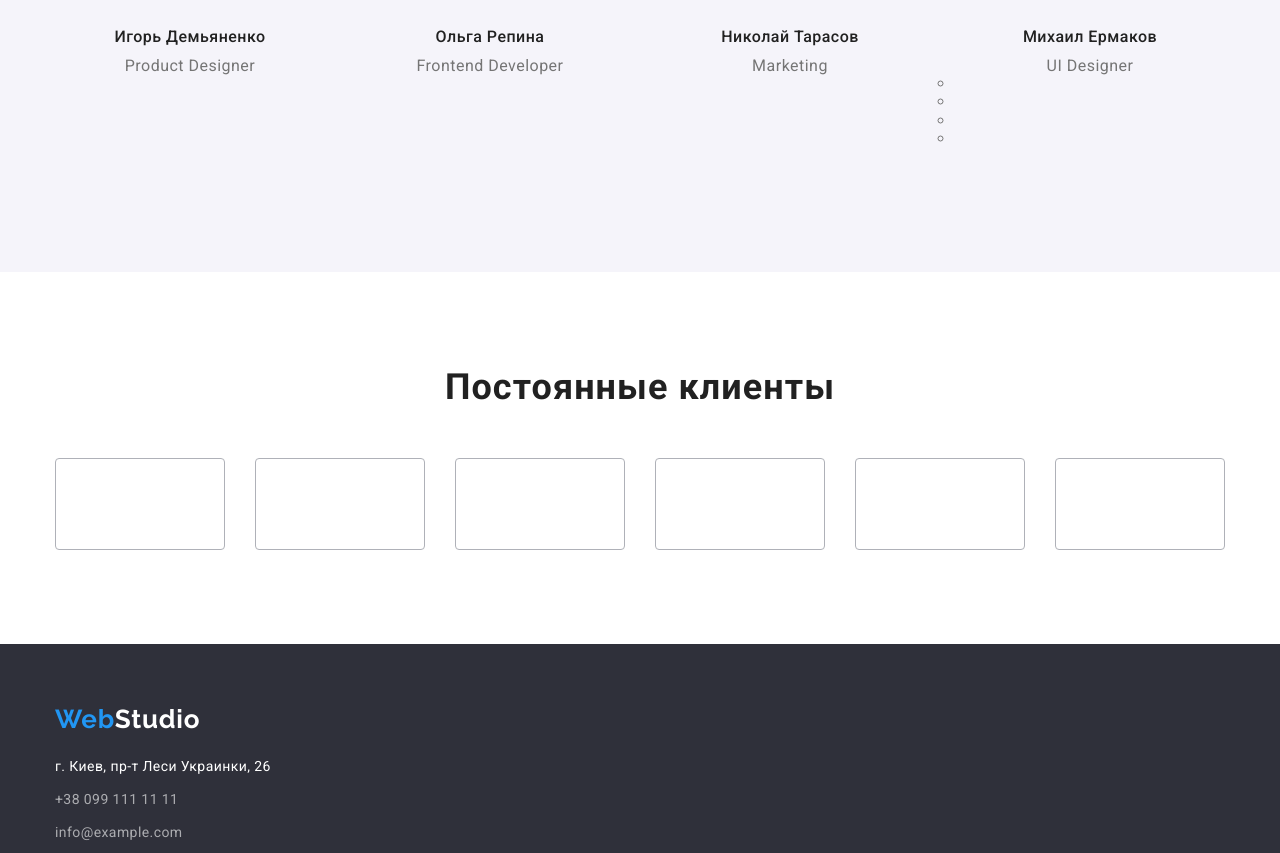
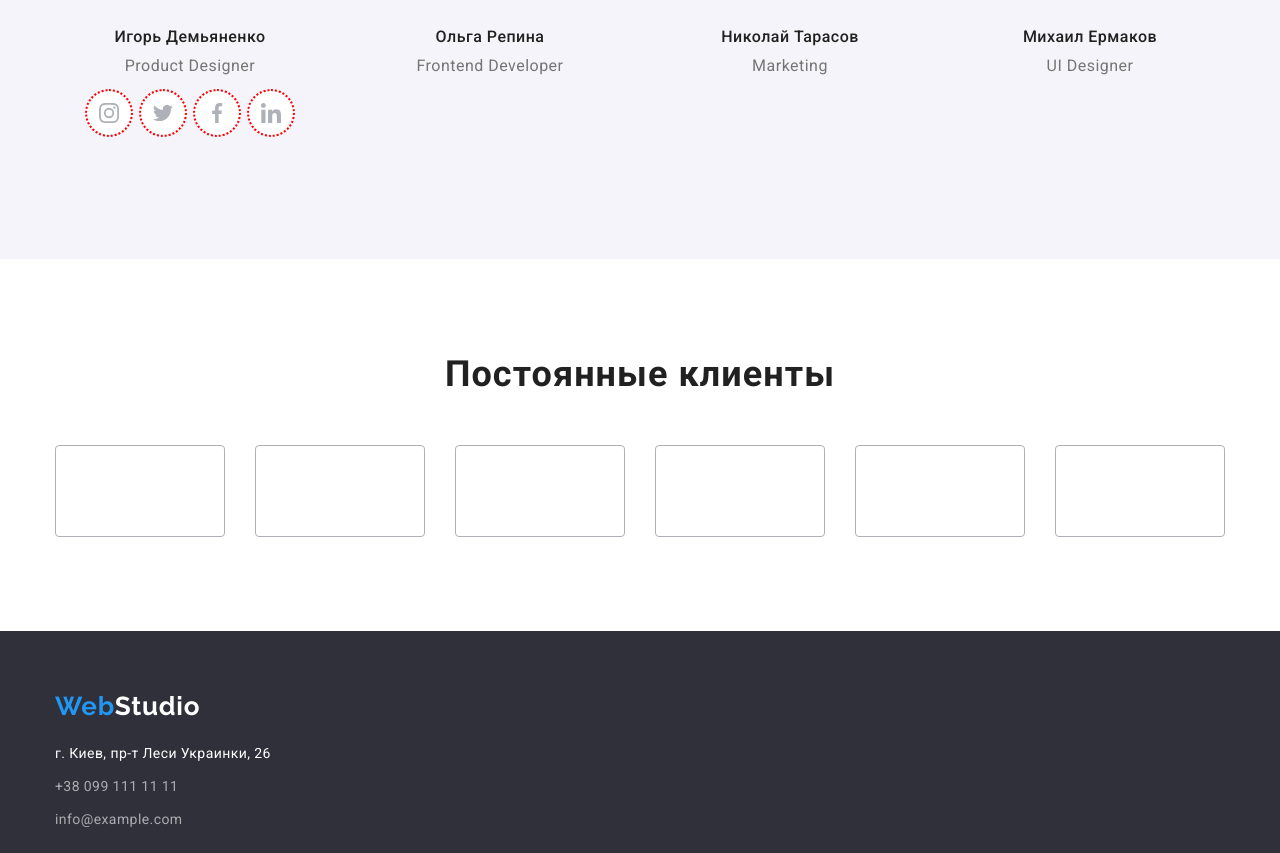
Before and after one commit to vplabunets/goit-markup-hw-04, a plain HTML site: page index.html in a window 1280 px wide. Shown: the part 2050-2903 px from the top of the page. Drawn offline with nearby package versions, Linux system fonts and the light colour scheme.

Commit message:
social-link-creation
Part of html disappeared when you are using svg tags.

```diff
--- a/css/styles.css
+++ b/css/styles.css
@@ -350,8 +350,24 @@ img {
   text-align: center;
   letter-spacing: 0.03em;
   color: var(--main-text-color);
+  margin-bottom: 16px;
+}
+.team-social-list{
+  display: flex;
+  justify-content: center;
 }
 
+.team-social-item{
+  display: flex;
+  width: 44px;
+  height: 44px;
+  border-radius: 50%;
+  outline: 2px red dotted;
+}
+.team-social-item:not(:last-child){
+  margin-right: 10px;
+;
+}
 /*---------------------Customers section--------------------- */
 .customets-section-title{
   color: var(--secondary-text-color);
--- a/index.html
+++ b/index.html
@@ -94,6 +94,36 @@
                         <div class="team-title-text">
                         <h3 class="team-title">Игорь Демьяненко</h3>
                         <p class="team-text" lang="en">Product Designer</p>
+                        <ul class="team-social-list list">
+                            <li class="team-social-item">
+                                <a href="" class="team-social-link">
+                                    <svg class="social-icon" width="44" height="44">
+                                        <use href="./images/icons.svg#icon-Instagram-logo"></use>
+                                    </svg>
+                                </a>
+                            </li>
+                            <li class="team-social-item">
+                                <a href="" class="team-social-link">
+                                    <svg class="social-icon" width="44" height="44">
+                                        <use href="./images/icons.svg#icon-twitter-logo"></use>
+                                    </svg>
+                                </a>
+                            </li>
+                            <li class="team-social-item">
+                                <a href="" class="team-social-link">
+                                    <svg class="social-icon" width="44" height="44">
+                                        <use href="./images/icons.svg#icon-facebook-logo"></use>
+                                    </svg>
+                                </a>
+                            </li>
+                            <li class="team-social-item">
+                                <a href="" class="team-social-link">
+                                    <svg class="social-icon" width="44" height="44">
+                                        <use href="./images/icons.svg#icon-linkedin-logo"></use>
+                                    </svg>
+                                </a>
+                            </li>
+                        </ul>
                         </div>
                         </li>
                     <li class="team-item">
@@ -115,12 +145,6 @@
                         <div class="team-title-text">
                         <h3 class="team-title">Михаил Ермаков</h3>
                         <p class="team-text" lang="en">UI Designer</p>
-                        <ul >
-                            <li><a href=""></a></li>
-                            <li><a href=""></a></li>
-                            <li><a href=""></a></li>
-                            <li><a href=""></a></li>
-                        </ul>
                         </div>
                     </li>
                 </ul>
```
Also changed, not shown: 1 other file.
